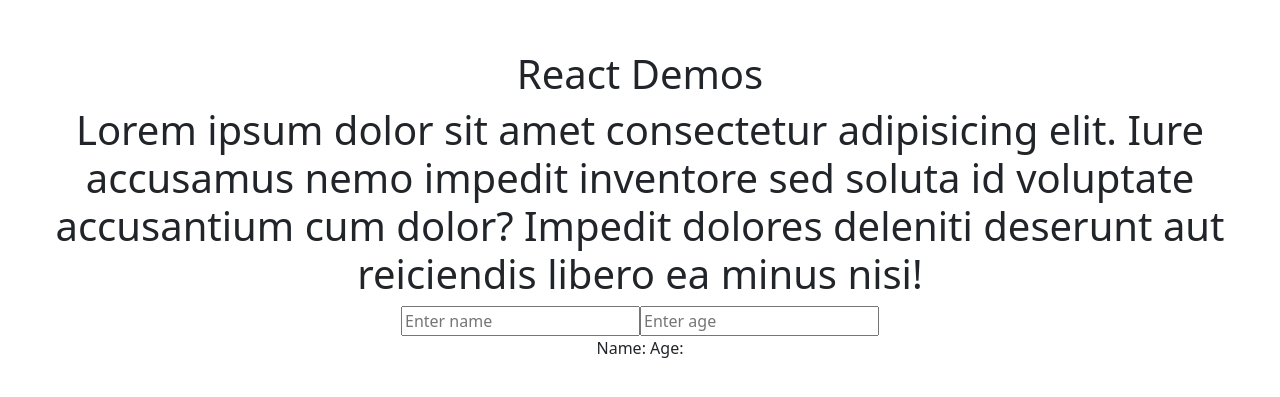
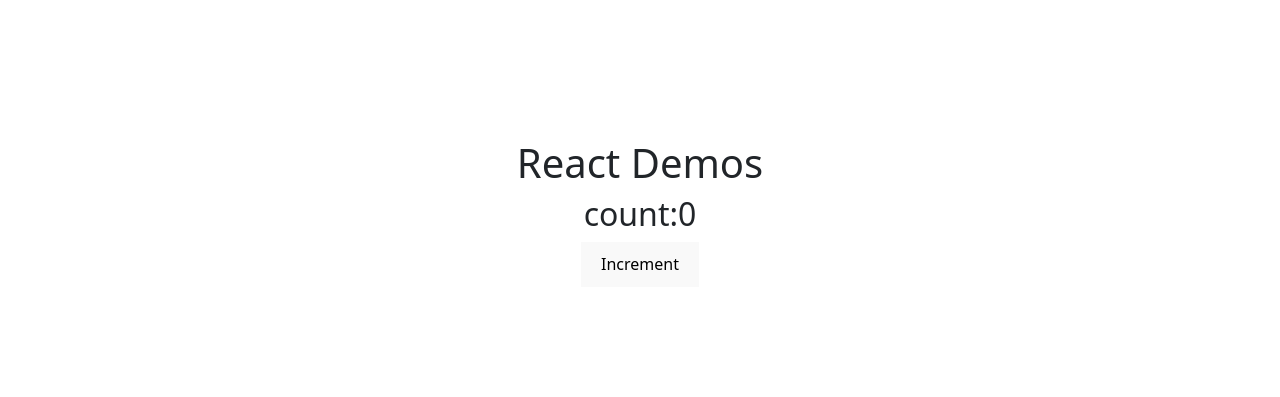
Before and after one commit to mohsink3/React-samples, a React (Vite) app: page / in a window 1280 px wide. Shown: the part 187-584 px from the top of the page. Built offline with nearby package versions, Linux system fonts and the light colour scheme.

Commit message:
commirted

```diff
--- a/src/App.tsx
+++ b/src/App.tsx
@@ -1,5 +1,6 @@
 
 import './App.css'
+import Counter from './components/Counter';
 import Greeting from './components/Greeting';
 //import Counter from './components/counter';
 //import NameInput from './components/nameInput';
@@ -58,13 +59,9 @@ function App() {
       <header>
         <h1>React Demos</h1>
       </header>
-      <Greeting>
-        Lorem ipsum dolor sit amet consectetur adipisicing elit. Iure accusamus
-        nemo impedit inventore sed soluta id voluptate accusantium cum dolor?
-        Impedit dolores deleniti deserunt aut reiciendis libero ea minus nisi!
-      </Greeting>
 
-      <UserProfile />
+
+      <Counter />
     </>
   );
 }
```
Also changed, not shown: src/components/countereffect.tsx (added, +18 -0 lines).
